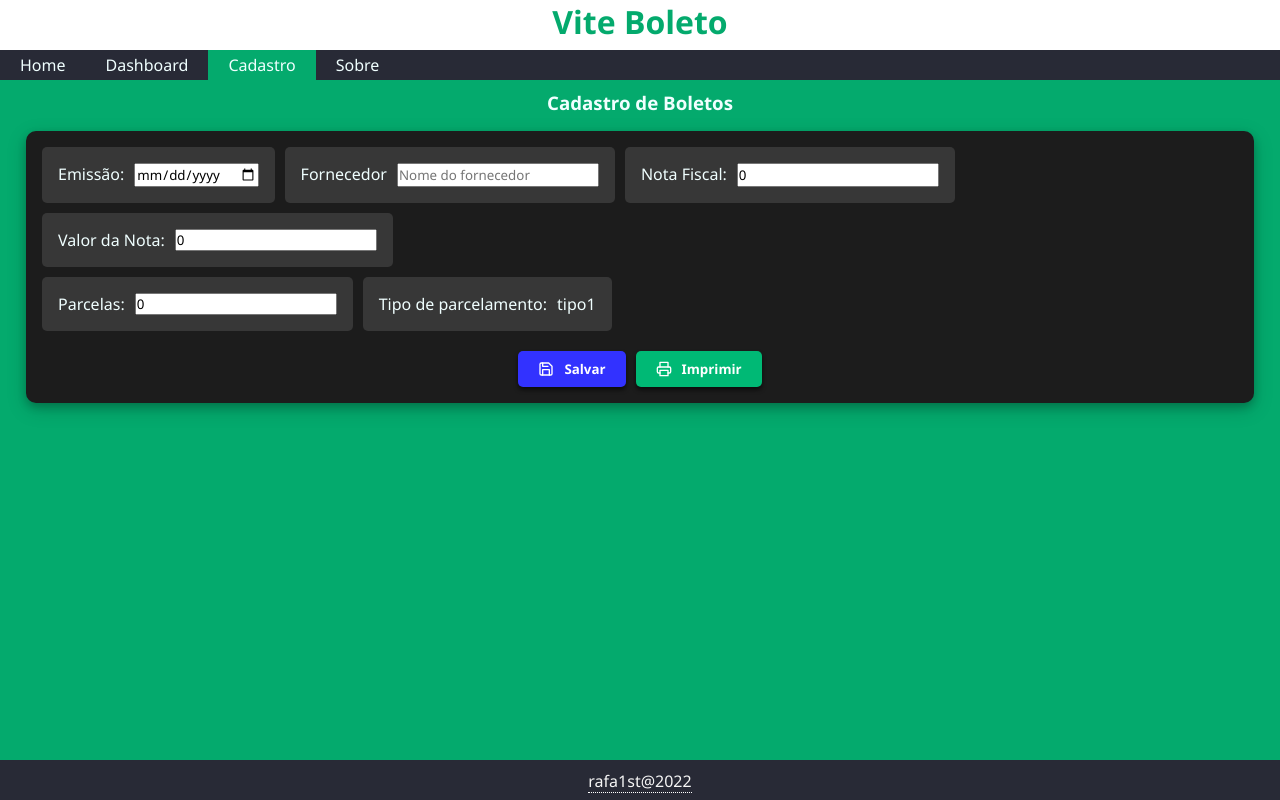
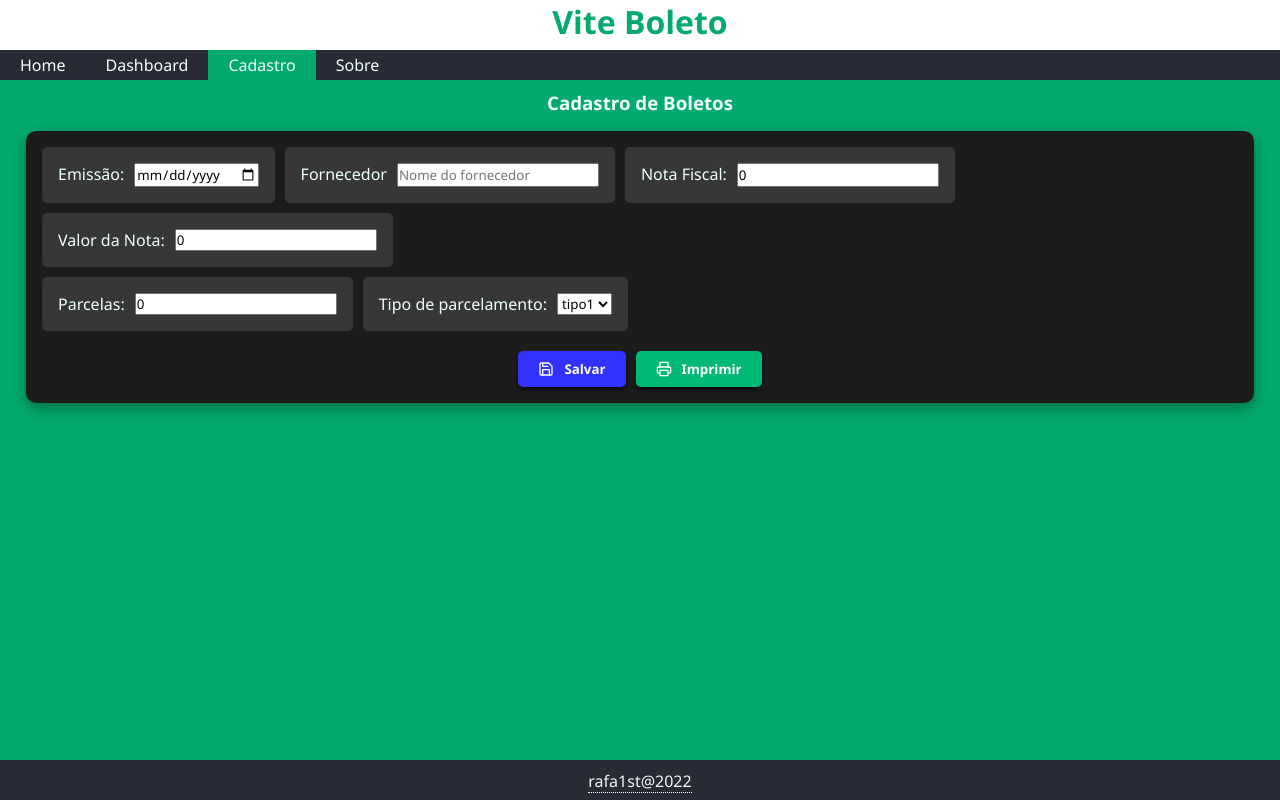
Before and after one commit to rafa1st/vite-boleto, a React (Vite) app: page /cadastro in a window 1280 px wide. Built offline with nearby package versions, Linux system fonts and the light colour scheme.

Commit message:
new choice system

```diff
--- a/src/components/Cadastro/index.tsx
+++ b/src/components/Cadastro/index.tsx
@@ -96,7 +96,9 @@ export default function CadastroBoleto() {
           </label>
           <label>
             Tipo de parcelamento:
+            <select name="" id="">
             <option>tipo1</option>
+            </select>
           </label>
         </div>
         <div></div>
```
